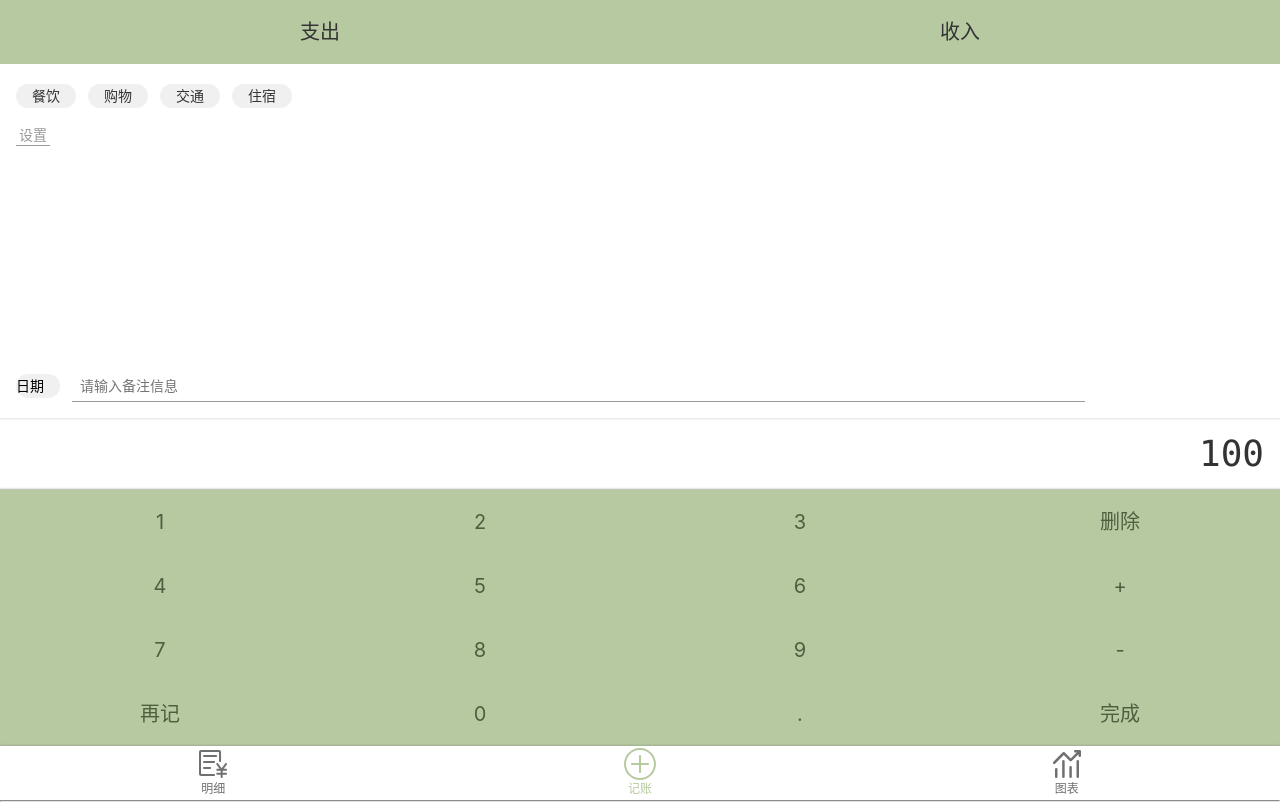
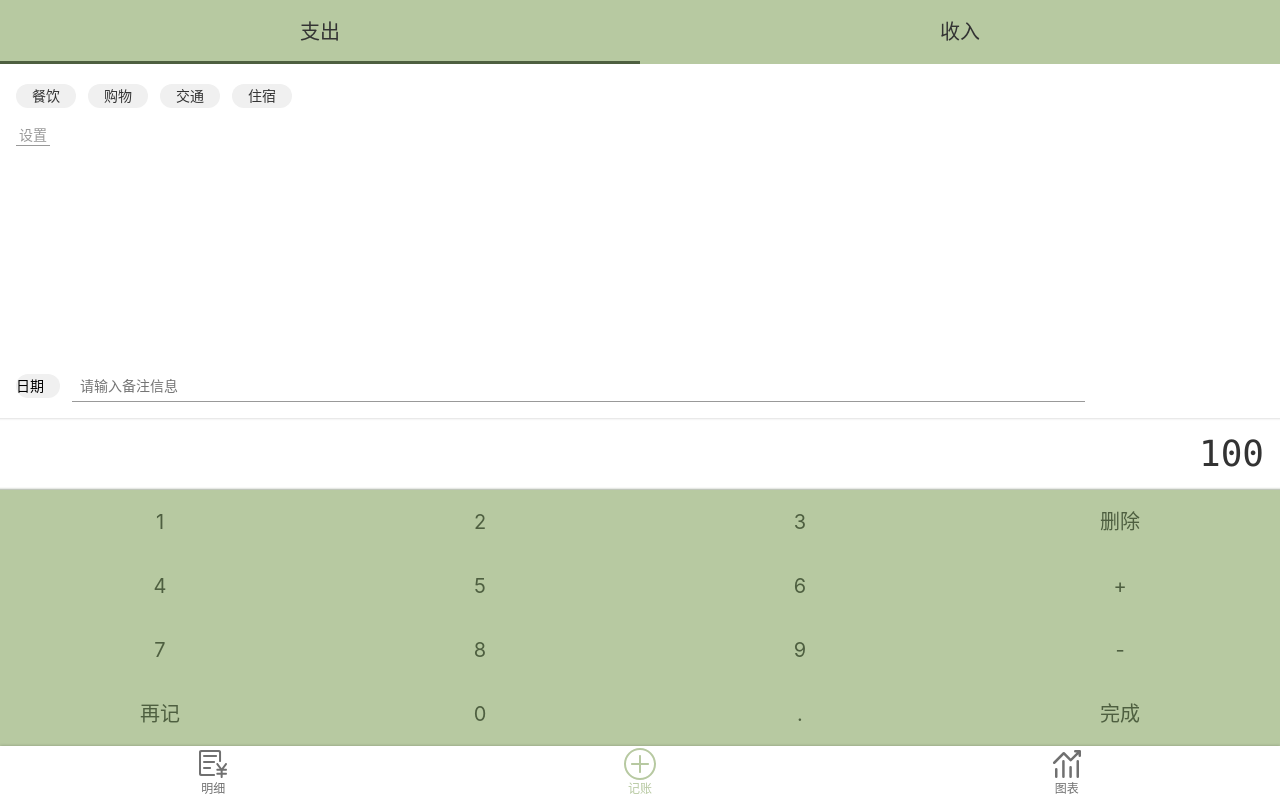
Before and after one commit to LLLLxto/green-grape, a Vue app: page /#/charge in a window 1280 px wide. Built offline with nearby package versions, Linux system fonts and the light colour scheme.

Commit message:
TS 实现 Types 组件

```diff
--- a/src/App.vue
+++ b/src/App.vue
@@ -1,7 +1,6 @@
 <template>
   <div id="app">
     <router-view/>
-    <hr/>
   </div>
 </template>
 
--- a/src/components/Charge/Types.vue
+++ b/src/components/Charge/Types.vue
@@ -1,19 +1,21 @@
 <template>
   <ul class="types">
     <li :class="type === '-' && 'selected'"
-    @click="selectType('-')">支出</li>
+        @click="selectType('-')">支出
+    </li>
     <li :class="type === '+' && 'selected'"
-    @click="selectType('+')">收入</li>
+        @click="selectType('+')">收入
+    </li>
   </ul>
 </template>
 
 <script lang="ts">
 import Vue from 'vue';
-import {Component, Prop} from 'vue-property-decorator'; //引入装饰器
-@Component //装饰器
+import {Component, Prop} from 'vue-property-decorator';
+@Component
 export default class Types extends Vue {
-  type = '-'; // '-'表示支出，'+'表示收入 //data
-  selectType(type: string) { //type 只能是'-'/'+'中的一个 //methods
+  type = '-'; // '-'表示支出，'+'表示收入
+  selectType(type: string) {
     if (type !== '-' && type !== '+') {
       throw new Error('type is unknown');
     }
@@ -22,30 +24,9 @@ export default class Types extends Vue {
 }
 </script>
 
-
-<!--<script>-->
-<!--export default {-->
-<!--  name: 'Types',-->
-<!--  props:['xxx'],-->
-<!--  mounted(){-->
-<!--    console.log(this.xxx)-->
-<!--  },-->
-<!--  data(){-->
-<!--    return{-->
-<!--      type:'-' //'-'表示支出，'+'表示收入-->
-<!--    }-->
-<!--  },-->
-<!--  methods:{-->
-<!--    selectType(type){ //type 只能是'-'/'+'中的一个-->
-<!--      if(type !== '-' && type !== '+') throw new Error('type is unknown')-->
-<!--      this.type=type-->
-<!--    }-->
-<!--  }-->
-<!--};-->
-<!--</script>-->
-
 <style scoped lang="scss">
 @import "~@/assets/style/helper.scss";
+
 .types {
   background: $color-highlight;
   display: flex;
@@ -58,6 +39,16 @@ export default class Types extends Vue {
     display: flex;
     justify-content: center;
     align-items: center;
+    position: relative;
+    &.selected::after {
+      content: '';
+      position: absolute;
+      bottom: 0;
+      left: 0;
+      width: 100%;
+      height: 3px;
+      background: $color-key;
+    }
   }
 }
 </style>
--- a/src/components/Layout.vue
+++ b/src/components/Layout.vue
@@ -17,14 +17,12 @@ export default {
 
 <style scoped lang="scss">
 .layout-wrapper {
-
   display: flex;
   flex-direction: column;
   height: 100vh;
 }
 
 .content {
-
   overflow: auto; //如果 div.content 内容溢出可滚动
   flex-grow: 1; //尽量把所有高度都给 div.content
 }
--- a/src/views/Charge.vue
+++ b/src/views/Charge.vue
@@ -3,7 +3,7 @@
     <NumberPad/>
     <Notes/>
     <Tags/>
-    <Types xxx="hi"/>
+    <Types :xxx="123"/>
   </layout>
 </template>
 
```
